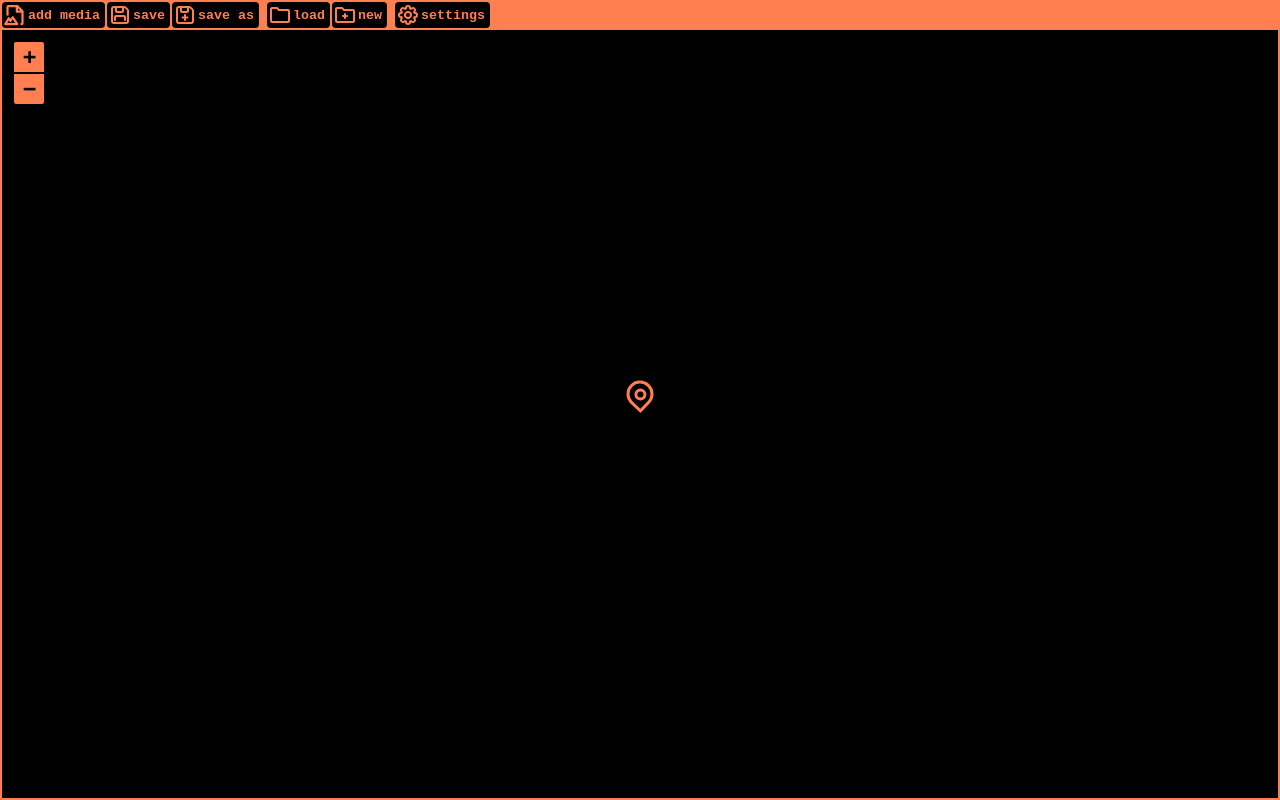
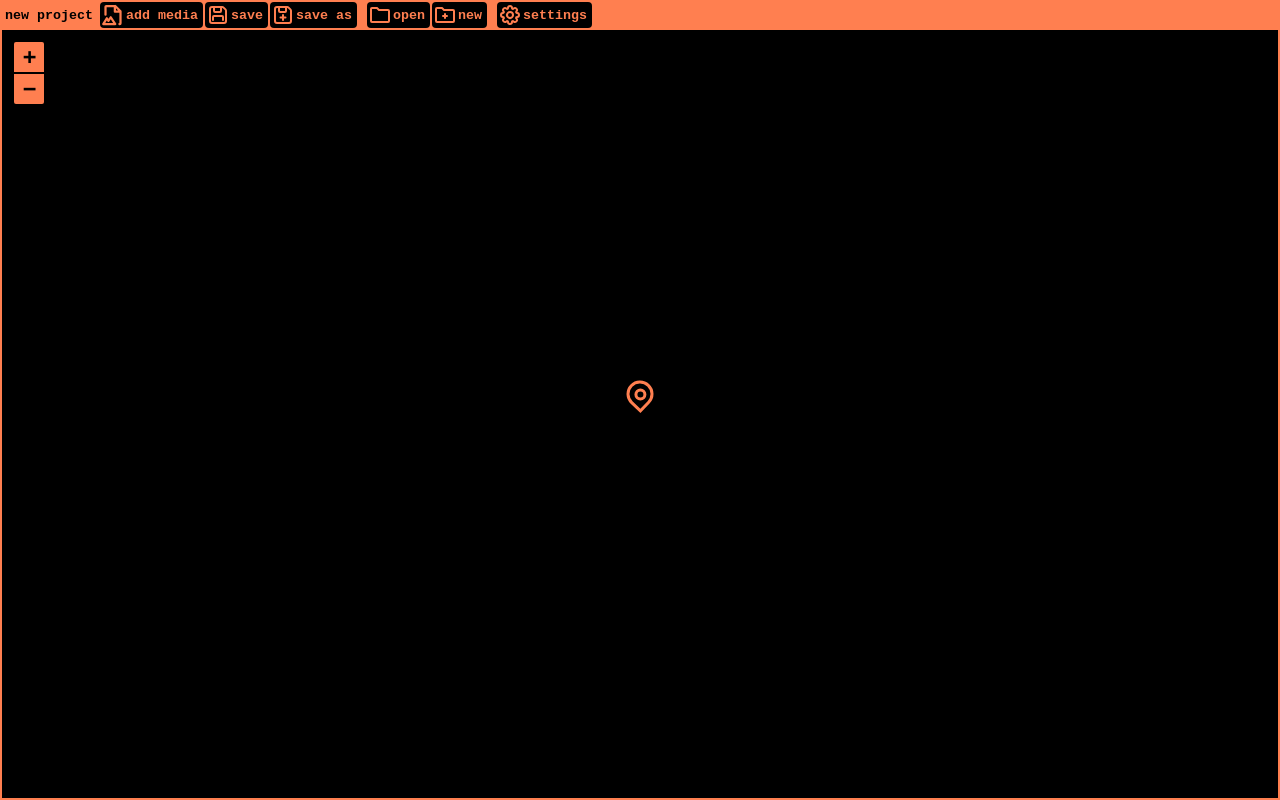
Before and after one commit to quadraturin/tat, a SvelteKit app: page / in a window 1280 px wide. Built offline with nearby package versions, Linux system fonts and the light colour scheme.

Commit message:
clean/dirty display

```diff
--- a/src/app.css
+++ b/src/app.css
@@ -101,7 +101,7 @@ body {
 }
 .toolbar-spacer {
     display: flex;
-    flex-basis: 6px;
+    flex-basis: 8px;
 }
 .toolbar-input {
     color: var(--text-color);
@@ -125,6 +125,22 @@ body {
     right: 0;
     z-index: 100;
     color: var(--background-color);
+}
+.titlebar * {
+    -webkit-user-select: none;  /* Chrome all / Safari all */
+    -moz-user-select: none;     /* Firefox all */
+    -ms-user-select: none;      /* IE 10+ */
+    user-select: none;          /* Likely future */
+}
+.titlebar h1 {
+    cursor: default;
+    display: inline-flex;
+}
+.project-name {
+    max-width: 100px;
+    white-space: nowrap;
+    overflow: hidden;
+    text-overflow: ellipsis;
 }
 .titlebar-button {
     display: inline-flex;
@@ -186,8 +202,29 @@ body {
 
 /* responsive styles */
 
-@media (max-width: 600px) {
-    .toolbar-button span {
+@media (min-width: 801px) {
+    .toolbar-button .button-title-full {
+        display: inline-block;
+    }
+    .toolbar-button .button-title-short {
         display: none;
     }
 }
+
+@media (max-width: 800px) {
+    .toolbar-button .button-title-full {
+        display: none;
+    }
+    .toolbar-button .button-title-short {
+        display: inline-block;
+    }
+}
+
+@media (max-width: 550px) {
+    .toolbar-button .button-title-full {
+        display: none;
+    }
+    .toolbar-button .button-title-short, .project-name {
+        display: none;
+    }
+}
--- a/src/lib/media.loadImage.ts
+++ b/src/lib/media.loadImage.ts
@@ -75,7 +75,7 @@ export async function loadImage(filePath:string, x?:number, y?:number, w?:number
 
         // functions
 
-        // called repeatedly while editing the image
+        // called repeatedly while editing the image and when loaded
         function editImage() {
             console.log('editing!');
             /*if (R.getIsProportionalScaleOn())
--- a/src/lib/media.removeImage.ts
+++ b/src/lib/media.removeImage.ts
@@ -8,6 +8,7 @@ export function removeImage(imageRect:L.Rectangle) {
             imageList[i].rect.remove();
             imageList[i].overlay.remove();
             imageList.splice(i, 1);
+            R.setProjectDirty();
             break;
         }
     }
--- a/src/lib/media.removeSound.ts
+++ b/src/lib/media.removeSound.ts
@@ -7,6 +7,7 @@ export function removeSound(emitter:L.Circle) {
         if (soundList[i].circle === emitter) {
             soundList[i].circle.remove();
             soundList.splice(i, 1);
+            R.setProjectDirty();
             break;
         }
     }
--- a/src/lib/project.loadProject.ts
+++ b/src/lib/project.loadProject.ts
@@ -46,6 +46,7 @@ export async function loadProject()
                 loadSound(await join(filePath as string, 'sounds', obj.src), obj.x, obj.y, obj.radius);
             }
         }
+        R.setProjectClean();
     }
     catch (err)
     {
--- a/src/lib/registry.ts
+++ b/src/lib/registry.ts
@@ -31,8 +31,8 @@ export function getProjectPath():string { return projectPath; };
 // track if there are unsaved changes
 let isProjectDirty = false;
 export function getisProjectDirty():boolean { return isProjectDirty; };
-export function setProjectDirty() { console.log("dirty"); isProjectDirty = true; };
-export function setProjectClean() { console.log("clean"); isProjectDirty = false; };
+export function setProjectDirty() { isProjectDirty = true; };
+export function setProjectClean() { isProjectDirty = false; };
 
 // list of maps
 let mapList   = new Array<MapInfo>;
--- a/src/routes/+page.svelte
+++ b/src/routes/+page.svelte
@@ -29,6 +29,10 @@
 
 	//let files:FileList;
     //let fileSound:Howl;
+
+    let isSaving = false;
+    let isDirty = false;
+    let hasMedia = false;
 
     // initialize
     onMount( () =>
@@ -74,6 +78,16 @@
 		}
 	}*/
 
+    //$: if(R.getIsSaving()) {
+    //    isSaving = R.getIsSaving();
+    //}
+    //$: if(R.getisProjectDirty()) {
+    //    isDirty = R.getisProjectDirty();
+    //}
+
+    let titleTooltip:string;
+    $: isDirty = R.getisProjectDirty(), isDirty ? titleTooltip = "unsaved changes" : titleTooltip = "saved";
+
     function onKeyDown(e:KeyboardEvent) {
         console.log(e);
         if (e.key=="Shift") R.setIsProportionalScaleOn(false);
@@ -88,6 +102,7 @@
         console.log(e);
     }
 
+    setInterval(() => isDirty = R.getisProjectDirty(), 15);
 
 </script>
 
@@ -98,15 +113,40 @@
 />
 
 <div data-tauri-drag-region class="titlebar">
-    <!--<h1>paradiso</h1>-->
-    <button class="toolbar-button" on:click={readFiles}>{#if R.getIsLoading()}<IconLoading />{:else}<IconImageFile />{/if}<span>add media</span></button>
-    <button class="toolbar-button" on:click={() => saveProject(false)}>{#if R.getIsSaving()}<IconLoading />{:else}<IconSave />{/if}<span>save{#if R.getisProjectDirty()}*{/if}</span></button>
-    <button class="toolbar-button" on:click={() => saveProject(true)}>{#if R.getIsSaving()}<IconLoading />{:else}<IconSaveAs />{/if}<span>save as{#if R.getisProjectDirty()}*{/if}</span></button>
-    <span class="toolbar-spacer"></span>
-    <button class="toolbar-button" on:click={loadProject}>{#if R.getIsLoading()}<IconLoading />{:else}<IconLoad />{/if}<span>load</span></button>
-    <button class="toolbar-button"><IconNew /><span>new</span></button>
-    <span class="toolbar-spacer"></span>
-    <button class="toolbar-button"><IconSettings /><span>settings</span></button>
+    <h1 data-tauri-drag-region title="{titleTooltip}">
+        <span data-tauri-drag-region class="project-name">new project</span>
+        <span data-tauri-drag-region>{#if isDirty}*{/if}</span></h1>
+    <button class="toolbar-button" title="add media" on:click={readFiles}>
+        {#if R.getIsLoading()}<IconLoading />{:else}<IconImageFile />{/if}
+        <span class="button-title-short">add</span>
+        <span class="button-title-full">add media</span>
+    </button>
+    <button class="toolbar-button" title="save" on:click={() => saveProject(false)}>
+        {#if isSaving}<IconLoading />{:else}<IconSave />{/if}
+        <span class="button-title-short">sav</span>
+        <span class="button-title-full">save</span>
+    </button>
+    <button class="toolbar-button"  title="save as" on:click={() => saveProject(true)}>
+        {#if isSaving}<IconLoading />{:else}<IconSaveAs />{/if}
+        <span class="button-title-short">sva</span>
+        <span class="button-title-full">save as</span>
+    </button>
+    <span data-tauri-drag-region class="toolbar-spacer"></span>
+    <button class="toolbar-button"  title="open project" on:click={loadProject}>
+        {#if R.getIsLoading()}<IconLoading />{:else}<IconLoad />{/if}
+        <span class="button-title-short">opn</span>
+        <span class="button-title-full">open</span></button>
+    <button class="toolbar-button"  title="new project">
+        <IconNew />
+        <span class="button-title-short">new</span>
+        <span class="button-title-full">new</span>
+    </button>
+    <span data-tauri-drag-region class="toolbar-spacer"></span>
+    <button class="toolbar-button"  title="settings">
+        <IconSettings />
+        <span class="button-title-short">stg</span>
+        <span class="button-title-full">settings</span>
+    </button>
     <!--<input accept="audio/wav, audio/mpeg" bind:files id="audioInput" name="audioInput" type="file" />-->
 
     <div data-tauri-drag-region class="titlebar-drag"></div>
```
